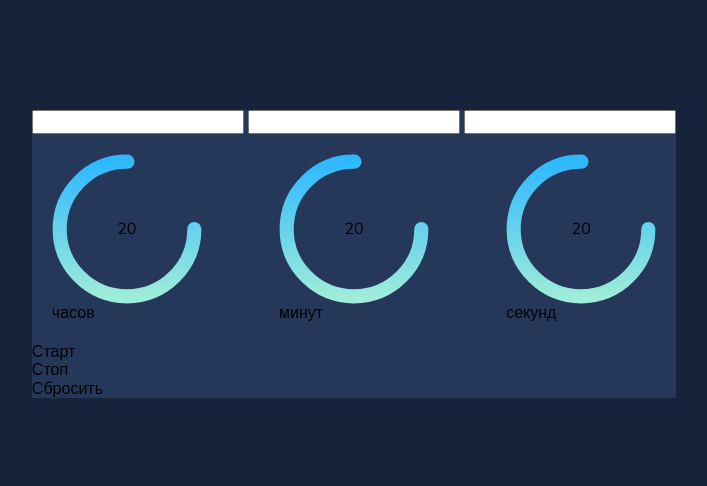
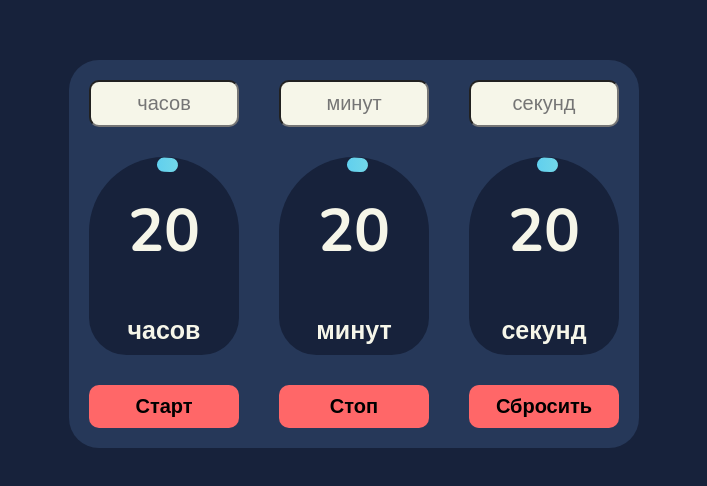
Before and after one commit to SeniorToster/project-5-Timer, a plain HTML site: page index.html in a window 1280 px wide. Shown: the part 146-632 px from the top of the page, without its empty margins (286-993 px from the left). Drawn offline with nearby package versions, Linux system fonts and the light colour scheme.

Commit message:
Вёрстка таймера готова

```diff
--- a/index.html
+++ b/index.html
@@ -17,9 +17,27 @@
     <div class="container">
       <div class="timer-box">
         <div class="timer-unput">
-          <input type="number" class="timer-unput__number" />
-          <input type="number" class="timer-unput__number" />
-          <input type="number" class="timer-unput__number" />
+          <input
+            max="24"
+            min="0"
+            type="number"
+            class="timer-unput__number"
+            placeholder="часов"
+          />
+          <input
+            max="60"
+            min="0"
+            type="number"
+            class="timer-unput__number"
+            placeholder="минут"
+          />
+          <input
+            max="60"
+            min="0"
+            type="number"
+            class="timer-unput__number"
+            placeholder="секунд"
+          />
         </div>
         <div class="timer-main">
           <div class="timer-main__wrapper">
@@ -63,9 +81,9 @@
           </div>
         </div>
         <div class="timer-btn">
-          <div class="timer-btn__start">Старт</div>
-          <div class="timer-btn__stop">Стоп</div>
-          <div class="timer-btn__ reset">Сбросить</div>
+          <div class="timer-btn__text">Старт</div>
+          <div class="timer-btn__text">Стоп</div>
+          <div class="timer-btn__text">Сбросить</div>
         </div>
       </div>
     </div>
--- a/scss/_main.scss
+++ b/scss/_main.scss
@@ -10,22 +10,63 @@ body {
   margin: 0 auto;
 }
 .timer-box {
+  padding: 20px;
   background-color: #263859;
+  border-radius: 30px;
 }
-.timer-main {
-  padding: 20px;
+.timer-unput {
   display: flex;
   justify-content: space-between;
+  margin-bottom: 30px;
+  &__number {
+    background-color: $color-white;
+    width: 150px;
+    font-size: 20px;
+    padding: 10px;
+    border-radius: 10px;
+    text-align: center;
+    appearance: none;
+    outline: none;
+  }
+  input::-webkit-outer-spin-button,
+  input::-webkit-inner-spin-button {
+    -webkit-appearance: none;
+  }
+}
+
+.timer-main {
+  display: flex;
+  justify-content: space-between;
+  gap: 40px;
+  margin-bottom: 30px;
+
+  &__wrapper {
+    background-color: $color-black-blue;
+    border-radius: 100px 100px 50px 50px;
+    padding-bottom: 10px;
+  }
+  &__text {
+    text-align: center;
+    font-size: 25px;
+    font-weight: 700;
+    color: $color-white;
+  }
+  &__number {
+    font-size: 60px;
+    font-weight: 700;
+    color: $color-white;
+  }
 }
 
 .circle {
   position: absolute;
+  transform: scaleY(1) rotate(270deg);
 }
 .segment {
   fill: transparent;
   stroke: url(#gradient);
   stroke-width: 2px;
-  stroke-dasharray: 45 60;
+  stroke-dasharray: 1 60;
   stroke-linecap: round;
   transform: scale(4.7);
   transform-origin: center;
@@ -39,4 +80,26 @@ body {
   width: var(--size);
   height: var(--size);
   position: relative;
+  margin-bottom: 10px;
 }
+.timer-btn {
+  width: var(--size);
+  display: flex;
+  justify-content: space-between;
+
+  &__text {
+    cursor: pointer;
+    border-radius: 10px;
+    text-align: center;
+    padding: 10px 0;
+    width: 150px;
+    font-size: 20px;
+    font-weight: 700;
+    background-color: $color-orange;
+    transition: all 0.3s ease-in-out;
+    &:hover {
+      scale: 1.1;
+      transition: all 0.3s ease-in-out;
+    }
+  }
+}
--- a/scss/_variables.scss
+++ b/scss/_variables.scss
@@ -1,5 +1,5 @@
-$color-white: #fff;
+$color-white: #f6f6e9;
 $color-black: #000000;
-$color-grey: #5a5a5a;
-$color-orange: #ea5959;
+$color-grey-blue: #263859;
+$color-orange: #ff6768;
 $color-black-blue: #17223b;
```
Also changed, not shown: scss/style.css.
